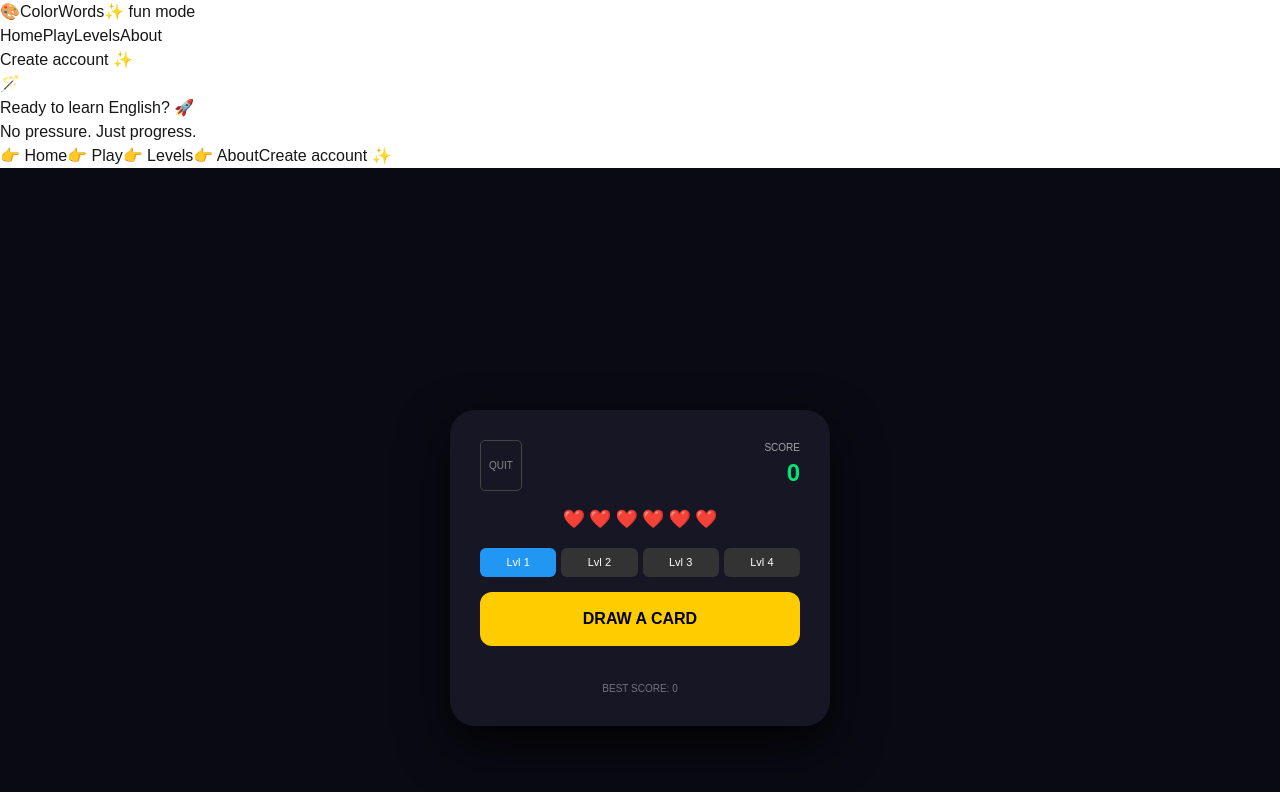
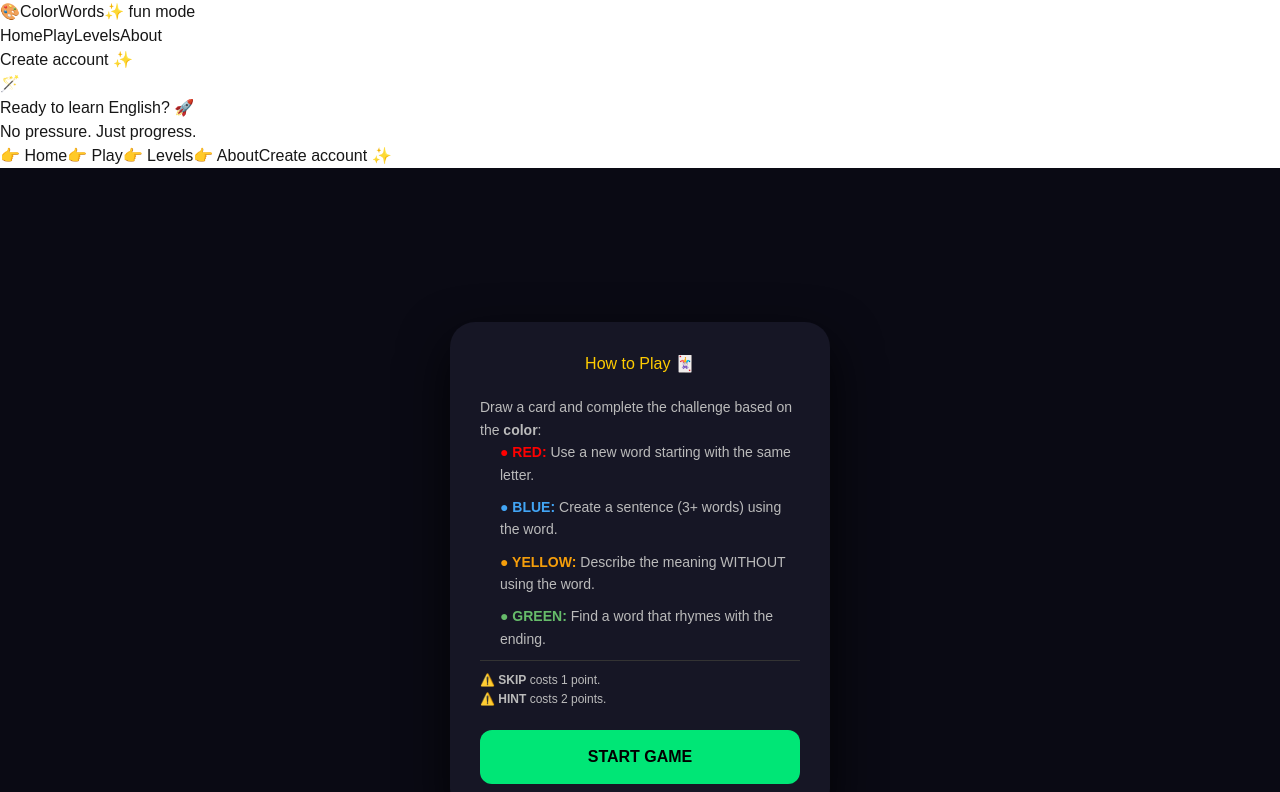
Before and after one commit to nataliasiedman/play-project, a Next.js app: page /game/uno in a window 1280 px wide. Shown: the top 792 px of the page. Built offline with nearby package versions, Linux system fonts and the light colour scheme.

Commit message:
Update Games Menu design and fix route paths

```diff
--- a/app/Levels/page.tsx
+++ b/app/Levels/page.tsx
@@ -180,7 +180,7 @@ export default function LevelsPage() {
       }}
       onMouseEnter={(e) => e.currentTarget.style.color = "#b042b0"}
       onMouseLeave={(e) => e.currentTarget.style.color = "#bbb"}>
-        ← BACK TO HOME
+        ← BACK HOME
       </Link>
     </div>
   );
--- a/app/game/page.tsx
+++ b/app/game/page.tsx
@@ -148,7 +148,7 @@ export default function GamesMenu() {
       }}
       onMouseEnter={(e) => e.currentTarget.style.color = "#b042b0"}
       onMouseLeave={(e) => e.currentTarget.style.color = "#bbb"}>
-        ← BACK TO HOME
+        ← BACK HOME
       </Link>
     </div>
   );
--- a/app/game/uno/page.tsx
+++ b/app/game/uno/page.tsx
@@ -12,10 +12,11 @@ const launchConfetti = () => {
 };
 
 export default function EnglishUnoGame() {
+  const [showInstructions, setShowInstructions] = useState(true); // Novo estado para a tela inicial
   const [wordData, setWordData] = useState<Record<number, string[]>>({});
   const [word, setWord] = useState("");
   const [color, setColor] = useState<CardColor | null>(null);
-  const [loading, setLoading] = useState(true); // Começa true para carregar o JSON
+  const [loading, setLoading] = useState(true);
   const [answer, setAnswer] = useState("");
   const [submittedAnswer, setSubmittedAnswer] = useState("");
   const [score, setScore] = useState(0);
@@ -28,7 +29,6 @@ export default function EnglishUnoGame() {
   const [lastLifeLost, setLastLifeLost] = useState<number | null>(null);
   const [hint, setHint] = useState("");
 
-  // Carrega as palavras do JSON local ao iniciar
   useEffect(() => {
     const loadWords = async () => {
       try {
@@ -56,6 +56,7 @@ export default function EnglishUnoGame() {
   const resetGame = () => {
     setScore(0); setLives(6); setGameOver(false); setIsRoundActive(false);
     setWord(""); setSubmittedAnswer(""); setLastLifeLost(null); setHint("");
+    setShowInstructions(true); // Volta para a explicação ao quitar
   };
 
   const handleLoseLife = () => {
@@ -154,7 +155,33 @@ export default function EnglishUnoGame() {
 
       <div style={{ background: "#161625", padding: 30, borderRadius: 25, width: "100%", maxWidth: 380, boxShadow: "0 20px 50px rgba(0,0,0,0.8)", textAlign: "center", position: "relative" }} className={isShaking ? "shake-effect" : ""}>
 
-        {/* Header, Score e Corações iguais ao anterior... */}
+        {/* TELA DE INSTRUÇÕES */}
+        {showInstructions ? (
+          <div style={{ display: "flex", flexDirection: "column", gap: "20px" }}>
+            <h2 style={{ color: "#ffcc00", margin: 0 }}>How to Play 🃏</h2>
+            <div style={{ textAlign: "left", fontSize: "14px", lineHeight: "1.6", color: "#bbb" }}>
+              <p>Draw a card and complete the challenge based on the <b>color</b>:</p>
+              <ul style={{ paddingLeft: "20px", listStyleType: "none" }}>
+                <li style={{ marginBottom: "10px" }}><span style={{ color: "red", fontWeight: "bold" }}>● RED:</span> Use a new word starting with the same letter.</li>
+                <li style={{ marginBottom: "10px" }}><span style={{ color: "#42a5f5", fontWeight: "bold" }}>● BLUE:</span> Create a sentence (3+ words) using the word.</li>
+                <li style={{ marginBottom: "10px" }}><span style={{ color: "#f59e0b", fontWeight: "bold" }}>● YELLOW:</span> Describe the meaning WITHOUT using the word.</li>
+                <li style={{ marginBottom: "10px" }}><span style={{ color: "#66bb6a", fontWeight: "bold" }}>● GREEN:</span> Find a word that rhymes with the ending.</li>
+              </ul>
+              <p style={{ fontSize: "12px", borderTop: "1px solid #333", paddingTop: "10px" }}>
+                ⚠️ <b>SKIP</b> costs 1 point. <br/>
+                ⚠️ <b>HINT</b> costs 2 points.
+              </p>
+            </div>
+            <button
+              onClick={() => setShowInstructions(false)}
+              style={{ padding: "15px", borderRadius: 12, border: "none", background: "#00e676", color: "#000", fontWeight: "bold", cursor: "pointer", fontSize: "16px" }}
+            >
+              START GAME
+            </button>
+          </div>
+        ) : (
+          /* O JOGO EM SI */
+          <>
             <div style={{ display: "flex", justifyContent: "space-between", marginBottom: 15 }}>
               <button onClick={() => window.confirm("Quit?") && resetGame()} style={{ background: "none", border: "1px solid #444", color: "#888", borderRadius: 5, padding: "4px 8px", fontSize: 10, cursor: "pointer" }}>QUIT</button>
               <div style={{ textAlign: "right" }}>
@@ -185,7 +212,22 @@ export default function EnglishUnoGame() {
               </div>
             )}
 
-        <button onClick={drawCard} disabled={loading} style={{ padding: "15px", borderRadius: 12, border: "none", background: "#ffcc00", color: "#000", fontWeight: "bold", cursor: "pointer", width: "100%", marginBottom: 15 }}>
+            <button
+              onClick={drawCard}
+              disabled={loading}
+              style={{
+                padding: "15px",
+                borderRadius: 12,
+                border: "none",
+                background: loading ? "#444" : isRoundActive ? "#333333" : "#ffcc00",
+                color: isRoundActive ? "#ffffff" : "#000000",
+                fontWeight: "bold",
+                cursor: "pointer",
+                width: "100%",
+                marginBottom: 15,
+                transition: "all 0.2s ease"
+              }}
+            >
               {loading ? "LOADING WORDS..." : isRoundActive ? "SKIP (-1 PT)" : "DRAW A CARD"}
             </button>
 
@@ -212,6 +254,8 @@ export default function EnglishUnoGame() {
 
             {submittedAnswer && <p style={{ marginTop: 15, fontSize: 14, fontWeight: "bold", color: submittedAnswer.includes("Correct") ? "#00e676" : "#ff4444" }}>{submittedAnswer}</p>}
             <div style={{ marginTop: 20, fontSize: 10, opacity: 0.4 }}>BEST SCORE: {highScore}</div>
+          </>
+        )}
       </div>
     </div>
   );
--- a/next.config.ts
+++ /dev/null
@@ -1,10 +0,0 @@
-const nextConfig = {
-  eslint: {
-    ignoreDuringBuilds: true,
-  },
-  typescript: {
-    ignoreBuildErrors: true,
-  },
-};
-
-module.exports = nextConfig;
```
Lines whose indentation alone changed are shown as unchanged.
